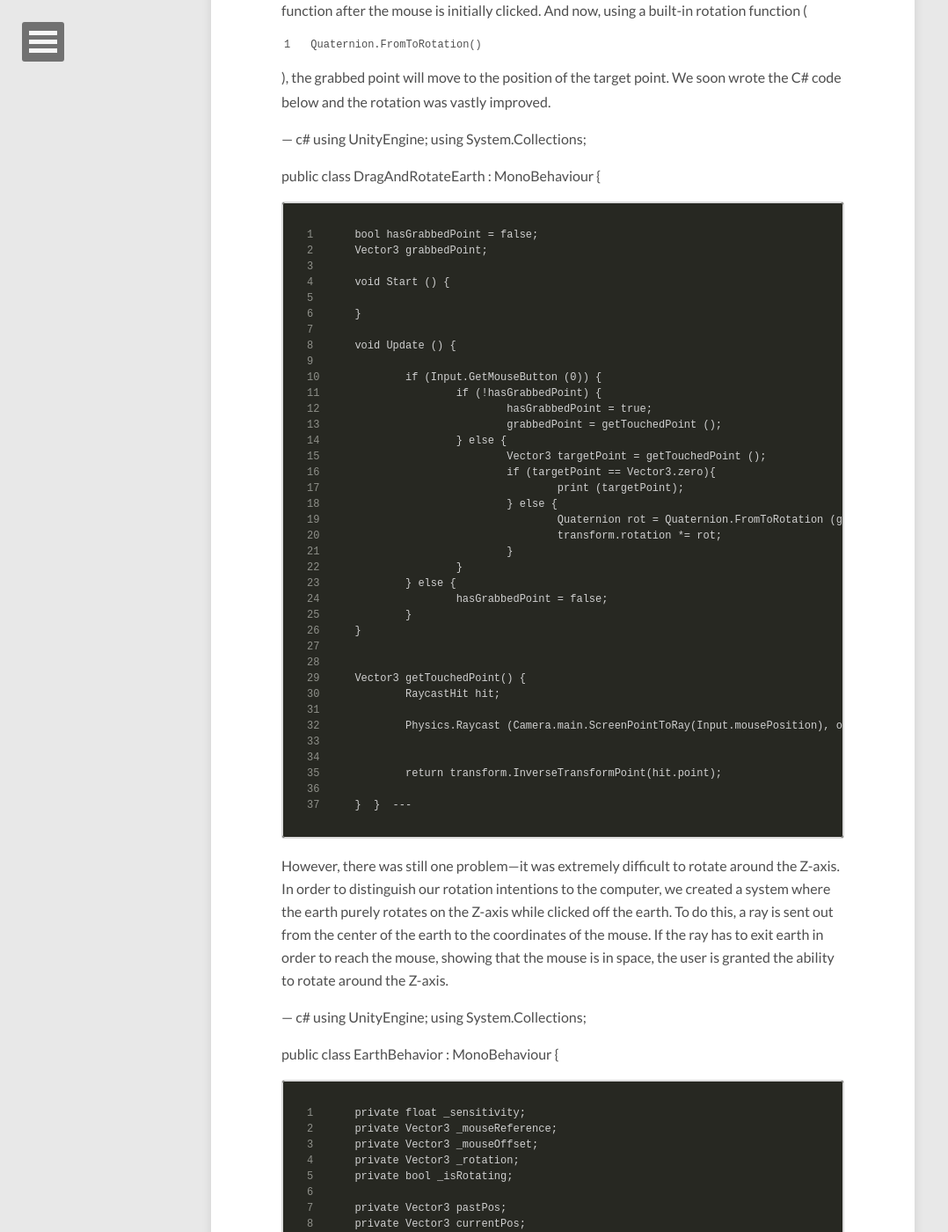
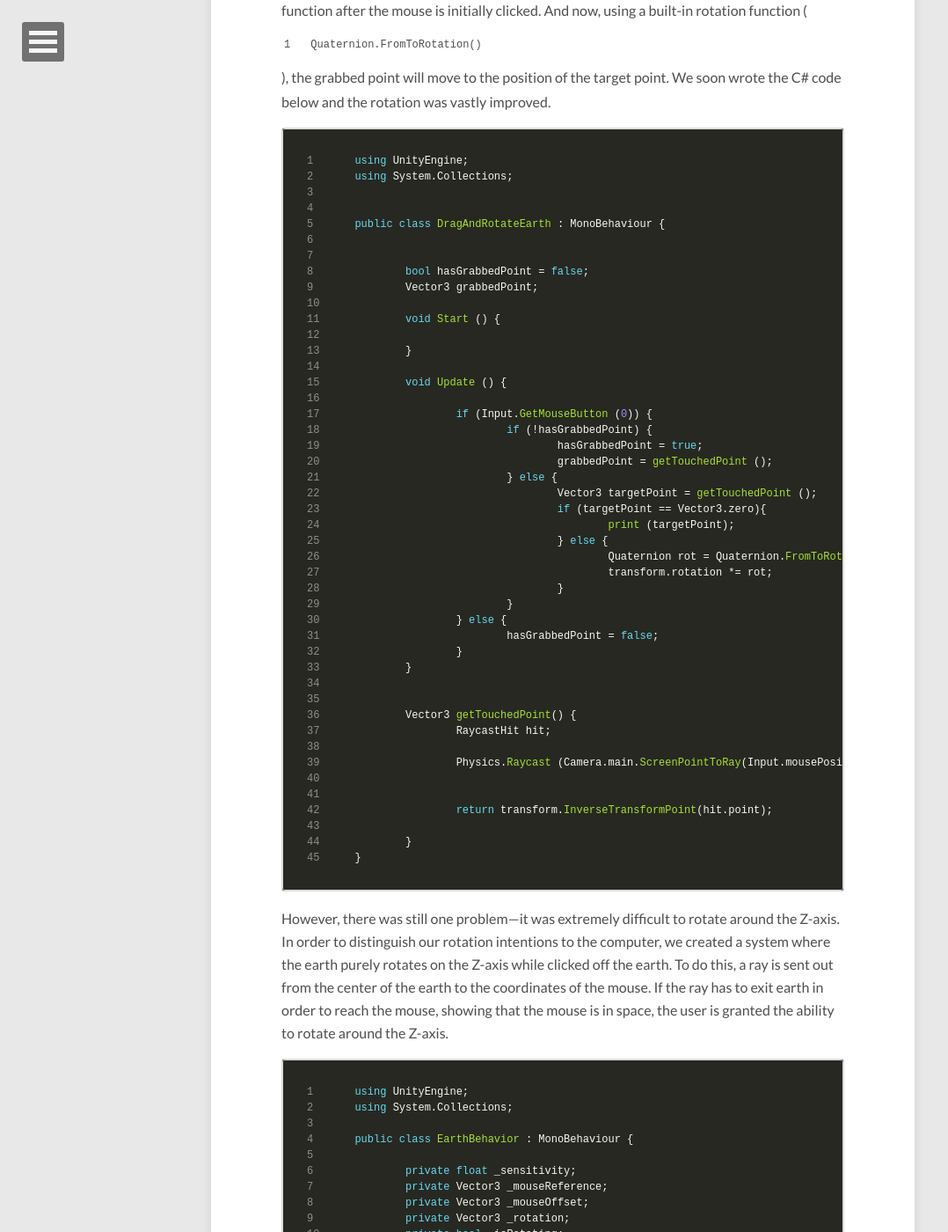
Before and after one commit to owen12345/owen12345.github.io, a Jekyll site: the page built from _posts/2015-10-05-Rotation.md, in a window 1280 px wide and 1400 px high, scrolled down 751 px. Shown: the whole window at 88% size, without its empty margins (0-1078 px from the left). Built offline with Jekyll 4.4.1, drawn with Linux system fonts in a browser that asks for light colours; nearby versions of some CDN libraries; comment, search, counter and statistics services are not loaded; some of the changed text lies outside the part shown.

Commit message:
adds tilda to code block

```diff
--- a/_posts/2015-10-05-Rotation.md
+++ b/_posts/2015-10-05-Rotation.md
@@ -11,7 +11,7 @@ image:
 ---
 The first technical aspect we decided to build into Atlas was earth rotation. In an effort to have the most efficient, intuitive rotation, we tested out a number of different techniques. The first was simplest—when the mouse is clicked, the earth rotates in the direction of mouse movement. However, the fact that the mouse was not tied to any one point on the earth made the movement awkward. We experimented with keeping the earth steady but rotating the camera when prompted with mouse movement. This yielded no change, with the rotation still feeling unnatural. After playing around with Google Earth, it became aware to us that in order to rotate smoothly, the mouse need to grab a specific point on the earth and move the point to another position in virtual space. The basic idea of this is to capture the grabbed point, while the mouse is clicked, using `getTouchedPoint()`. Our target position, which is also needed, is captured using the `getTouchedPoint()` function after the mouse is initially clicked. And now, using a built-in rotation function (`Quaternion.FromToRotation()`), the grabbed point will move to the position of the target point. We soon wrote the C# code below and the rotation was vastly improved.
 
---- c#
+~~~ c#
 using UnityEngine;
 using System.Collections;
 
@@ -57,11 +57,11 @@ public class DragAndRotateEarth : MonoBehaviour {
 
 	}
 }
----
+~~~
 
 However, there was still one problem—it was extremely difficult to rotate around the Z-axis. In order to distinguish our rotation intentions to the computer, we created a system where the earth purely rotates on the Z-axis while clicked off the earth. To do this, a ray is sent out from the center of the earth to the coordinates of the mouse. If the ray has to exit earth in order to reach the mouse, showing that the mouse is in space, the user is granted the ability to rotate around the Z-axis.
 
---- c#
+~~~ c#
 using UnityEngine;
 using System.Collections;
 
@@ -129,6 +129,6 @@ public class EarthBehavior : MonoBehaviour {
 		}
 	}
 }
----
+~~~
 
 After much trial and error, our Atlas was finally rotating.
```
